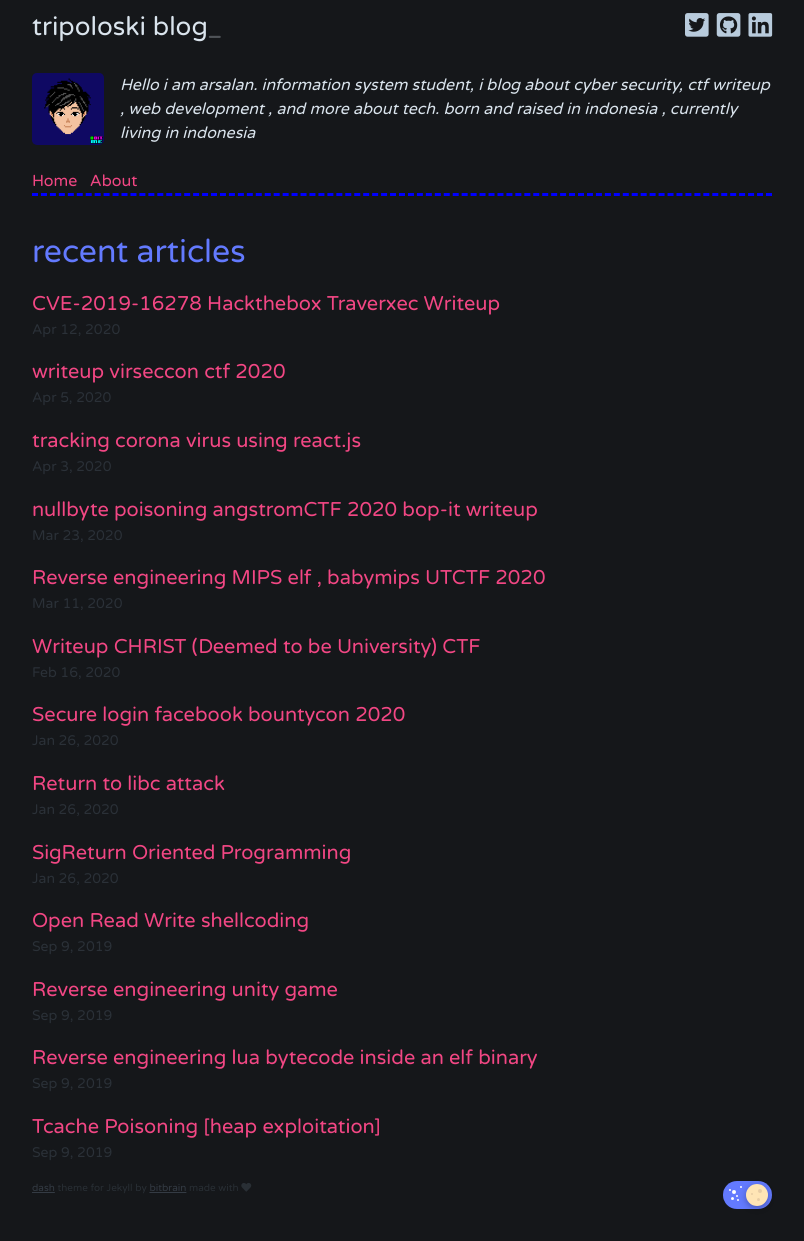
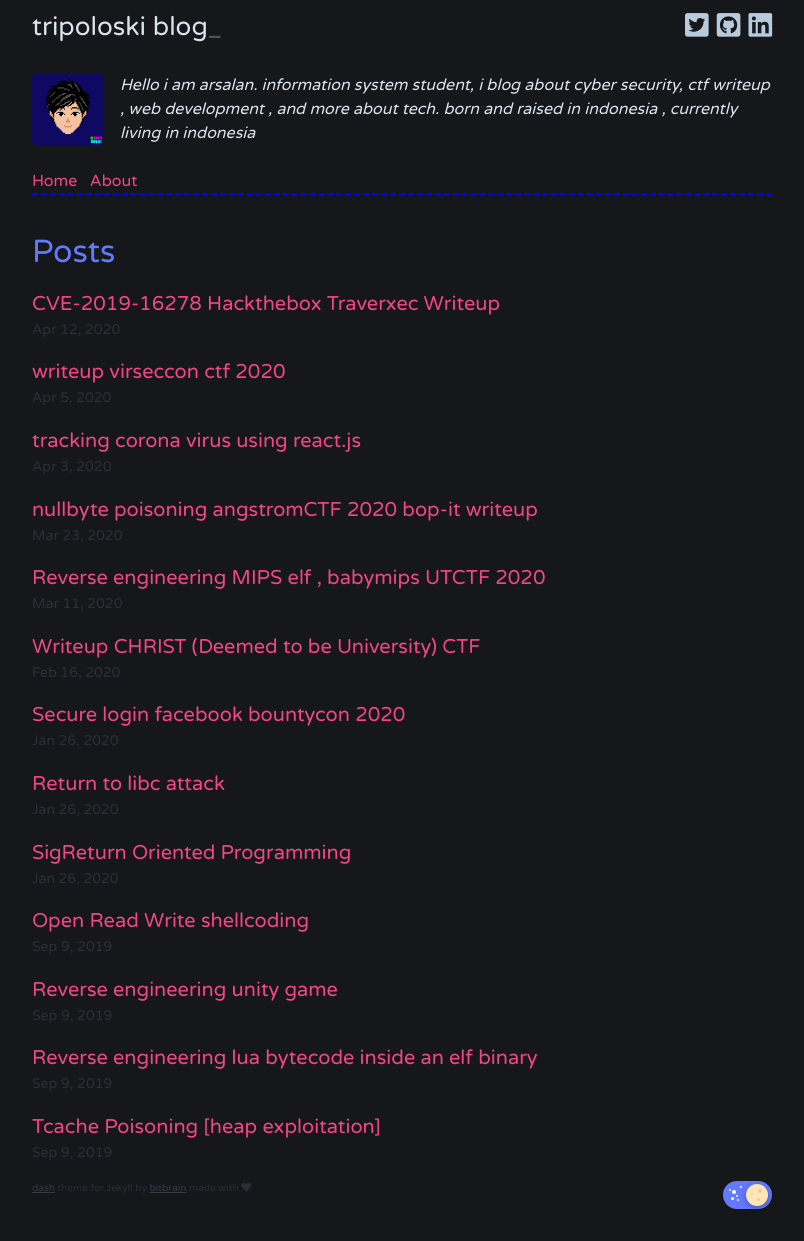
Before and after one commit to tripoloski1337/tripoloski1337.github.io, a Jekyll site: the page built from index.html, in a window 1280 px wide. Shown: the whole page, without its empty margins (238-1042 px from the left). Built offline with Jekyll 4.4.1, drawn with Linux system fonts in a browser that asks for light colours; the list of posts is cut into pages by our own code.

Commit message:
improve design

```diff
--- a/_layouts/default.html
+++ b/_layouts/default.html
@@ -2,7 +2,11 @@
 <html lang="{{ page.lang | default: site.lang | default: "en" }}">
 
   {%- include head.html -%}
-
+  <style>
+    .post-link-wrapper .post-link{
+      /* font-size: 15px; */
+    }
+  </style>
   <body>
 
     {%- include header.html -%}
--- a/_layouts/home.html
+++ b/_layouts/home.html
@@ -4,11 +4,11 @@
 {% include author.html %}
 {% assign posts_count = paginator.posts | size %}
 {% if posts_count > 0 %}
-<h1>recent articles</h1>
+<h1>Posts</h1>
     <div class="post-links">
       {% for post in paginator.posts %}
-        <div class="post-link-wrapper">
-          <a href="{{ post.url | relative_url }}" class="post-link">{{ post.title }}</a>
+        <div class="post-link-wrapper"  style="text-align:left">
+          <a href="{{ post.url | relative_url }}" class="post-link" >{{ post.title }}</a>
           <div class="post-meta" style="color:#2b3138">
 
             <!-- {% if site.plugins contains "jekyll/tagging" %}
@@ -31,6 +31,7 @@
               {{ post.date | date: "%b %-d, %Y" }}
             {% endif %}
           </div>
+          <div class="clearify"></div>
         </div>
       {% endfor %}
     </div>
--- a/_layouts/post.html
+++ b/_layouts/post.html
@@ -4,7 +4,7 @@
 {% include author.html %}
 <div class="post">
   <h1 class="post-title">{{ page.title }}</h1>
-  {% if site.plugins contains "jekyll/tagging" %}
+  <!-- {% if site.plugins contains "jekyll/tagging" %}
   <div class="post-tags">
       {% for tag in page.tags %}
       <a class="tag" href="/tag/{{ tag }}/">{{ tag }}</a>
@@ -16,7 +16,7 @@
       <a class="tag" href="/tag/{{ tag }}/">{{ tag }}</a>
       {% endfor %}
   </div>
-  {% endif %}
+  {% endif %} -->
   <div class="post-date">Published on {{ page.date | date_to_string }}</div>
   {% if page.description != null %}
   <div class="post-description">{{ page.description }}</div>
```
